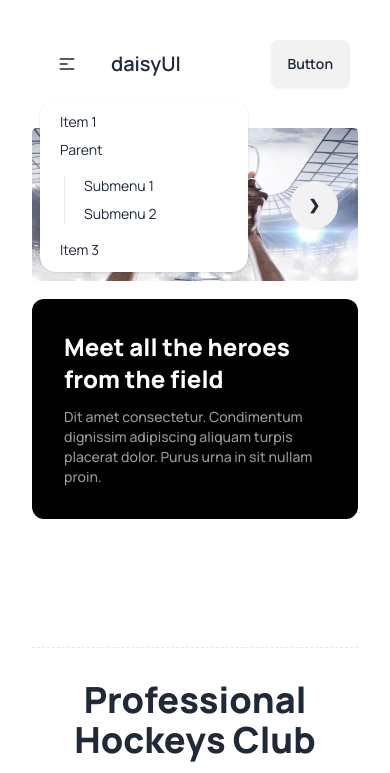
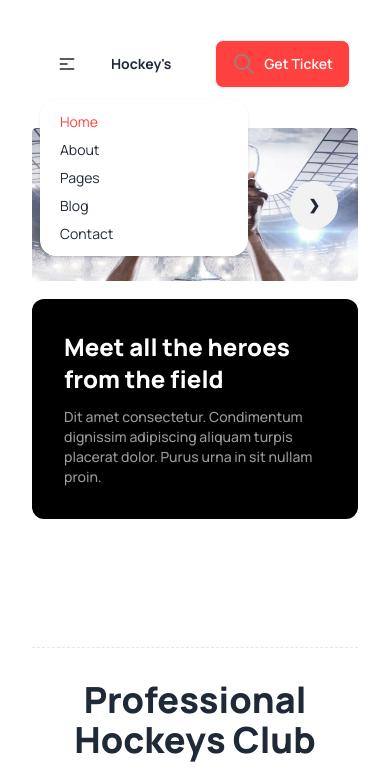
Before and after one commit to raka-kamara/B9-A3-Hockeys, a plain HTML site: page index.html in a window 390 px wide. Both pictures are taken after a click on the button 67 px from the left and 64 px from the top of the page. Shown: the top 773 px of the page. Drawn offline with nearby package versions, Linux system fonts and the light colour scheme.

Commit message:
Completed all sections

```diff
--- a/index.html
+++ b/index.html
@@ -51,40 +51,29 @@
                 tabindex="0"
                 class="menu menu-sm dropdown-content mt-3 z-[1] p-2 shadow bg-base-100 rounded-box w-52"
               >
-                <li><a>Item 1</a></li>
-                <li>
-                  <a>Parent</a>
-                  <ul class="p-2">
-                    <li><a>Submenu 1</a></li>
-                    <li><a>Submenu 2</a></li>
-                  </ul>
-                </li>
-                <li><a>Item 3</a></li>
+              <li><a class="text-[#FF4240]">Home</a></li>
+              <li><a>About</a></li>
+              <li><a>Pages</a></li>
+              <li><a>Blog</a></li>
+              <li><a>Contact</a></li>
               </ul>
             </div>
-            <a class="btn btn-ghost text-xl">daisyUI</a>
+            <a class="btn btn-ghost lg:text-3xl font-bold">Hockey's</a>
           </div>
           <div class="navbar-center hidden lg:flex">
             <ul class="menu menu-horizontal px-1">
-              <li><a>Item 1</a></li>
-              <li>
-                <details>
-                  <summary>Parent</summary>
-                  <ul class="p-2">
-                    <li><a>Submenu 1</a></li>
-                    <li><a>Submenu 2</a></li>
-                  </ul>
-                </details>
-              </li>
-              <li><a>Item 3</a></li>
+              <li><a class="text-[#FF4240]">Home</a></li>
+              <li><a>About</a></li>
+              <li><a>Pages</a></li>
+              <li><a>Blog</a></li>
+              <li><a>Contact</a></li>
             </ul>
           </div>
-          <div class="navbar-end">
-            <a class="btn">Button</a>
+          <div class="navbar-end gap-3">
+            <a class="btn bg-[#FF4240] text-white"><img src="Images/search.png" alt="">Get Ticket</a>
           </div>
         </div>
       </nav>
-
       <div class="container mx-auto lg:px-24 px-8 my-8 lg:relative">
         <div class="carousel w-full">
           <div
@@ -673,10 +662,10 @@
             </div>
           </div>
 
-          <div class="">
+          <div class="mt-8 lg:mt-0">
 
             <div
-              class="max-w-md mx-auto mx-8 p-6 bg-white rounded-md shadow-md w-full lg:h-full"
+              class="max-w-md mx-auto lg:mx-8 p-6 bg-white rounded-md shadow-md w-full lg:h-full"
             >
               <form>
                 <div class="flex flex-col sm:flex-row gap-5">
@@ -771,17 +760,19 @@
           <h3 class="font-extrabold text-2xl">Social Media</h3>
           <img src="Images/Social.png" alt="">
       </section>
+
       <!-- footer -->
-
-      <footer class="footer p-10 bg-[#131313] text-base-content">
+      <footer class="footer p-10 bg-[#131313] text-base-content pl-20">
         <aside>
           <h3 class="text-2xl font-extrabold text-white">Get In Touch</h3>
           <p class="text-white opacity-80">Elevate your game with our dynamic hockey club. Join for camaraderie, skill development, and victories.</p>
 
-          <div>
+          <div class="flex gap-5">
+            <img src="Images/Frame (3).png" alt="">
             <p class="text-white opacity-80">hockeys@support.com</p>
           </div>
-          <div>
+          <div class="flex gap-5">
+            <img src="Images/Frame (5).png" alt="">
             <p class="text-white opacity-80">(+62) 123-321-543</p>
           </div>
         </aside>
```
Also changed, not shown: Images/search.png (added).
